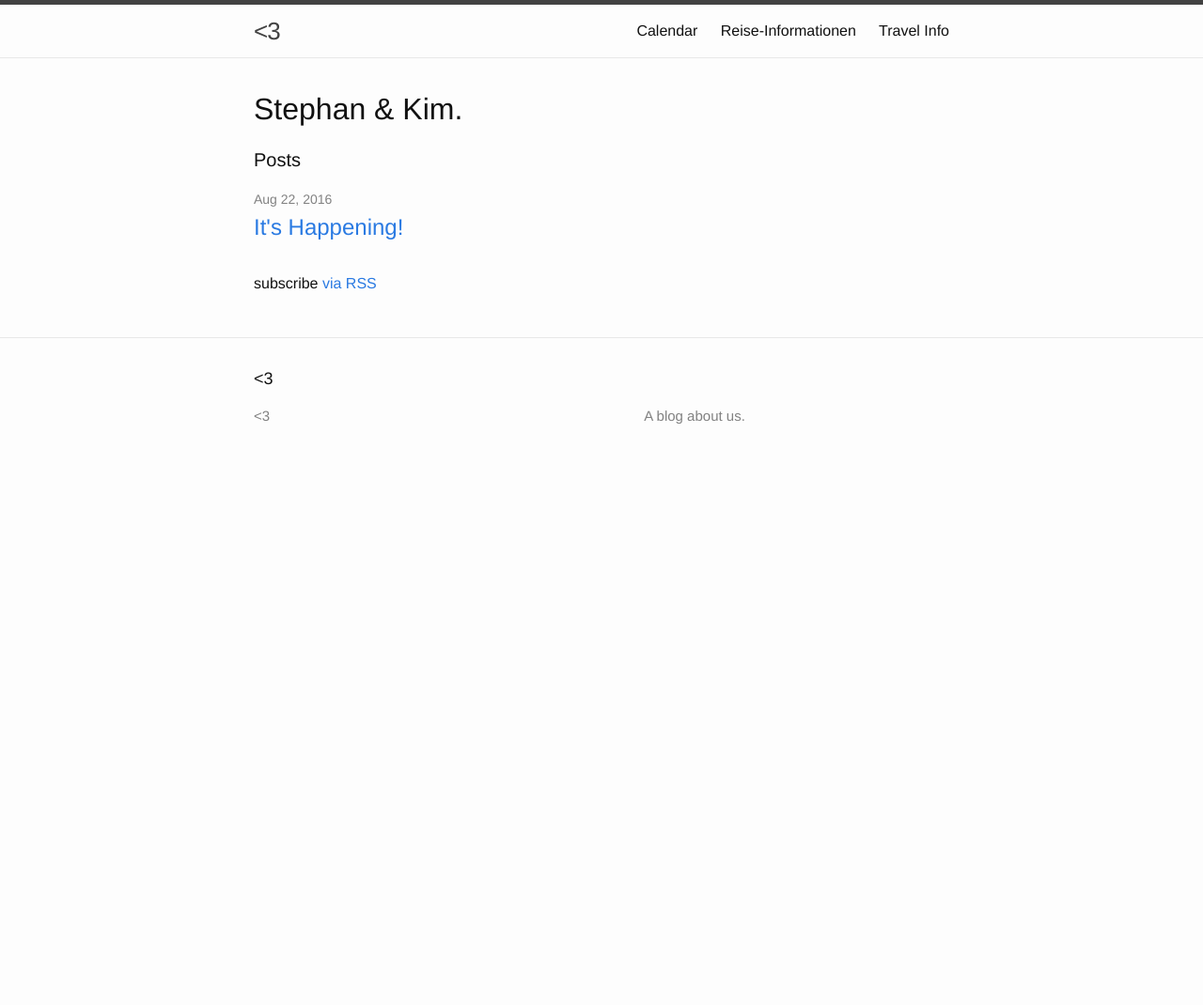
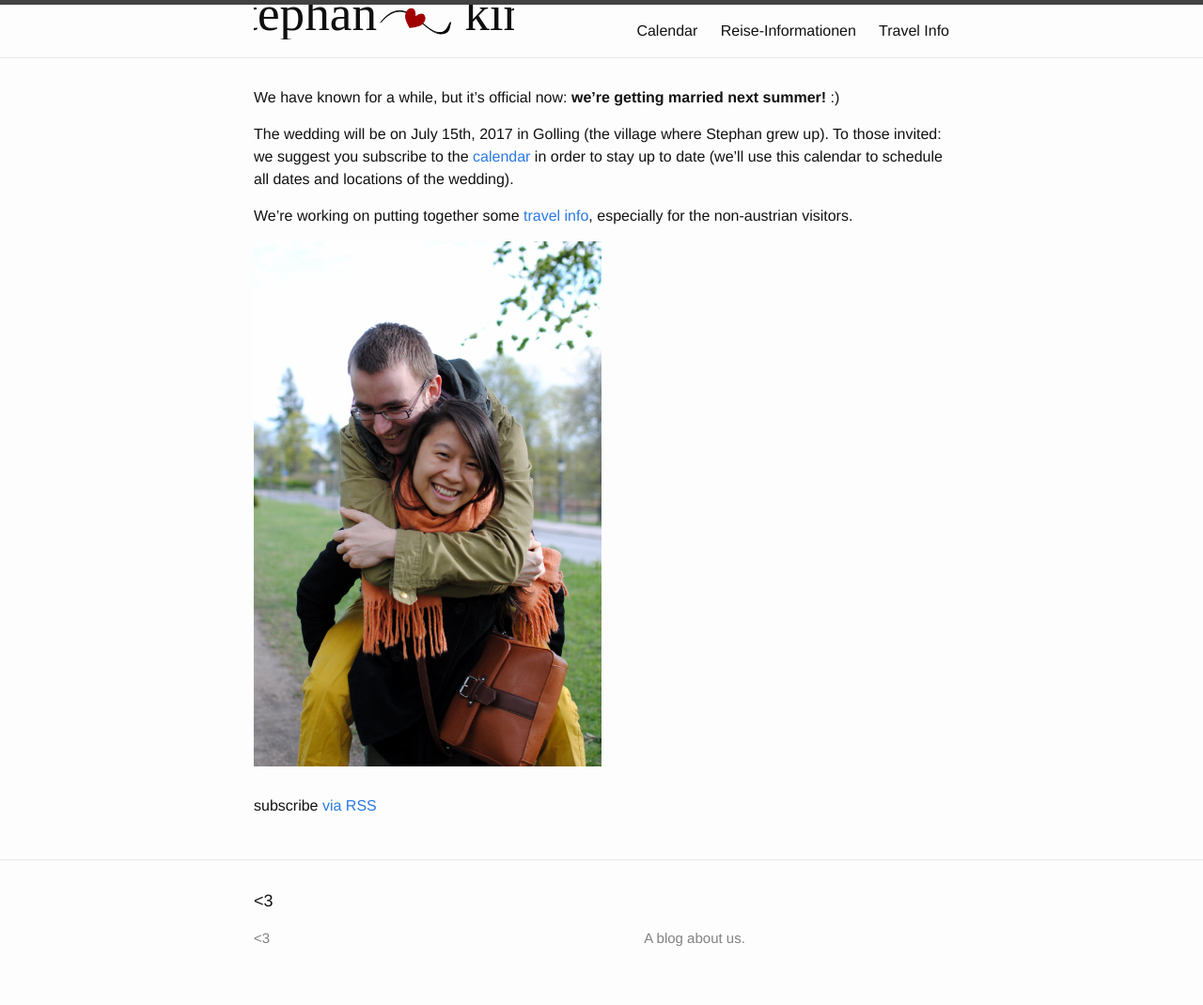
Before and after one commit to stephan-kim/stephan-kim.github.io, a Jekyll site: the page built from index.html, in a window 1280 px wide. Shown: the whole page at 94% size. Built offline with Jekyll 4.4.1, drawn with Linux system fonts in a browser that asks for light colours; before the commit the page ends 900 px from its top, so only the background shows below that.

Commit message:
new front page

```diff
--- a/_includes/head.html
+++ b/_includes/head.html
@@ -3,10 +3,11 @@
   <meta http-equiv="X-UA-Compatible" content="IE=edge">
   <meta name="viewport" content="width=device-width, initial-scale=1">
 
-  <title>{% if page.title %}{{ page.title }}{% else %}{{ site.title }}{% endif %}</title>
+  <title>{% if page.title %}{{ page.title }}{% else %}Stephan &amp; Kim{% endif %}</title>
   <meta name="description" content="{% if page.excerpt %}{{ page.excerpt | strip_html | strip_newlines | truncate: 160 }}{% else %}{{ site.description }}{% endif %}">
 
   <link rel="stylesheet" href="{{ "/css/main.css" | prepend: site.baseurl }}">
   <link rel="canonical" href="{{ page.url | replace:'index.html','' | prepend: site.baseurl | prepend: site.url }}">
   <link rel="alternate" type="application/rss+xml" title="{{ site.title }}" href="{{ "/feed.xml" | prepend: site.baseurl | prepend: site.url }}">
+  <link rel="stylesheet" href="https://opensource.keycdn.com/fontawesome/4.7.0/font-awesome.min.css " type="text/css" />
 </head>
--- a/_includes/header.html
+++ b/_includes/header.html
@@ -2,7 +2,9 @@
 
   <div class="wrapper">
 
-    <a class="site-title" href="{{ site.baseurl }}/">{{ site.title }}</a>
+      <a class="site-title" href="{{ site.baseurl }}/">
+          <object data="https://rawgit.com/stephan-kim/stephan-kim.github.io/master/_img/stephankim-logo.svg"></object>
+      </a>
 
     <nav class="site-nav">
       <a href="#" class="menu-icon">
--- a/index.html
+++ b/index.html
@@ -4,13 +4,30 @@ layout: default
 
 <div class="home">
 
+    <div class="post-content" itemprop="articleBody">
+        <p>
+            We have known for a while, but it’s official now: <strong>we’re getting married next
+            summer!</strong> :) <i class="fa fa-heart"></i>
+        </p>
 
-  <h1>
-    Stephan & Kim.
-  </h1>
+        <p>
+            The wedding will be on July 15th, 2017 in Golling (the village where Stephan
+            grew up). To those invited: we suggest you subscribe to the
+            <a href="http://stephan.kim/calendar">calendar</a> in order to stay up to date (we’ll use
+            this calendar to schedule all dates and locations of the wedding).
+        </p>
 
+        <p>
+            We’re working on putting together some <a href="/travel-info">travel info</a>, especially for the
+            non-austrian visitors.
+        </p>
 
-  <h1 class="page-heading">Posts</h1>
+        <p>
+            <img width="50%" alt="Picture of us" src="https://raw.githubusercontent.com/stephan-kim/stephan-kim.github.io/master/_img/pic.jpg" />
+        </p>
+
+  </div>
+
 
   <ul class="post-list">
     {% for post in site.posts %}
```
Also changed, not shown: _posts/2016-08-22-its-happening.markdown (deleted, +0 -18 lines).
